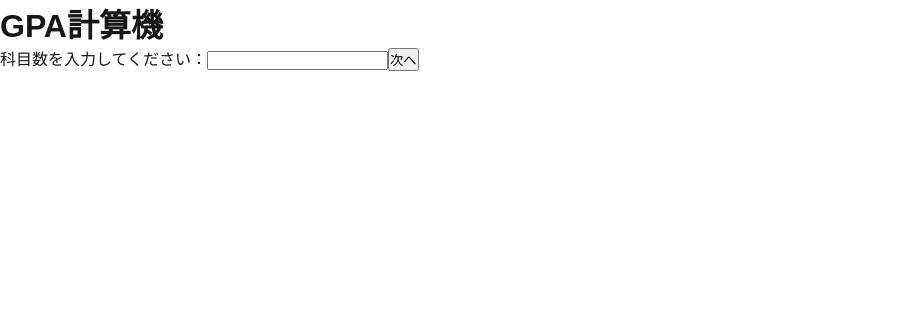
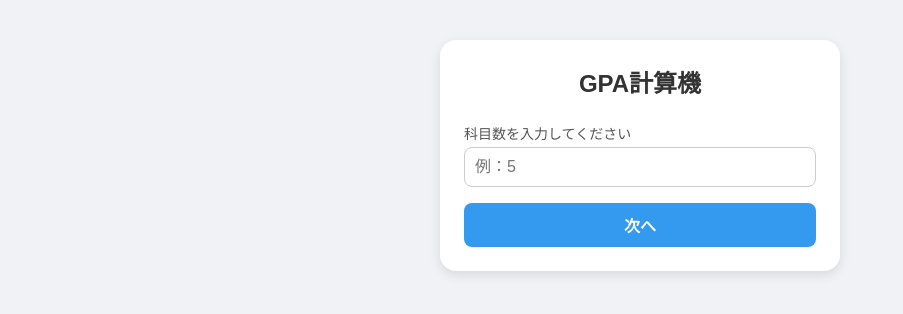
Before and after one commit to kazooh/GPA_calculator, a Next.js app: page / in a window 1280 px wide. Shown: the top 314 px of the page, without its empty margins (0-903 px from the left). Built offline with nearby package versions, Linux system fonts and the light colour scheme.

Commit message:
コンポーネント化

```diff
--- /dev/null
+++ b/app/kamokusu/kamokusu.css
@@ -0,0 +1,63 @@
+/* globals.css */
+
+body {
+  font-family: sans-serif;
+  background-color: #f0f2f5;
+  margin: 0;
+  padding: 0;
+}
+
+.container {
+  max-width: 400px;
+  margin: 40px auto;
+  padding: 24px;
+  background-color: #fff;
+  border-radius: 16px;
+  box-shadow: 0 4px 12px rgba(0, 0, 0, 0.1);
+}
+
+.title {
+  font-size: 24px;
+  font-weight: bold;
+  margin-bottom: 24px;
+  text-align: center;
+  color: #333;
+}
+
+.label {
+  display: block;
+  font-size: 14px;
+  font-weight: 500;
+  margin-bottom: 4px;
+  color: #555;
+}
+
+.input {
+  width: 100%;
+  padding: 10px;
+  margin-bottom: 16px;
+  border: 1px solid #ccc;
+  border-radius: 8px;
+  font-size: 16px;
+}
+
+.input:focus {
+  border-color: #339af0;
+  outline: none;
+}
+
+.button {
+  width: 100%;
+  padding: 10px;
+  background-color: #339af0;
+  color: white;
+  border: none;
+  border-radius: 8px;
+  font-size: 16px;
+  font-weight: 600;
+  cursor: pointer;
+}
+
+.button:hover {
+  background-color: #1c7ed6;
+}
--- /dev/null
+++ b/app/kamokusu/kamokusu.tsx
@@ -0,0 +1,37 @@
+"use client";
+
+import { useState } from 'react';
+import "./kamokusu.css";
+
+export const SubjectInput=()=> {
+  const [subjectCount, setSubjectCount] = useState<string>("");
+
+  const handleSubmit = (e: React.FormEvent) => {
+    e.preventDefault();
+    alert(`科目数: ${subjectCount}`);
+  };
+
+  return (
+    <div className="container">
+      <h1 className="title">GPA計算機</h1>
+      <form onSubmit={handleSubmit}>
+        <label htmlFor="count" className="label">
+          科目数を入力してください
+        </label>
+        <input
+          id="count"
+          type="number"
+          min="1"
+          value={subjectCount}
+          onChange={(e) => setSubjectCount(e.target.value)}
+          className="input"
+          placeholder="例：5"
+          required
+        />
+        <button type="submit" className="button">
+          次へ
+        </button>
+      </form>
+    </div>
+  );
+}
--- a/app/page.tsx
+++ b/app/page.tsx
@@ -1,31 +1,7 @@
-"use client";
-
-import { useState } from 'react';
+import { SubjectInput } from "./kamokusu/kamokusu";
 
 export default function Home() {
-  const [subjectCount, setSubjectCount] = useState<string>("");
-
-  const handleSubmit = (e: React.FormEvent) => {
-    e.preventDefault();
-    alert(`科目数: ${subjectCount}`);
-  };
-
   return (
-    <div className="p-4">
-      <h1 className="text-xl font-bold mb-4">GPA計算機</h1>
-      <form onSubmit={handleSubmit}>
-        <label htmlFor="count" className="block mb-2">科目数を入力してください：</label>
-        <input
-          id="count"
-          type="text"
-          value={subjectCount}
-          onChange={(e) => setSubjectCount(e.target.value)}
-          className="border p-2 mb-4 w-full"
-        />
-        <button type="submit" className="bg-blue-500 text-white px-4 py-2 rounded">
-          次へ
-        </button>
-      </form>
-    </div>
+    <SubjectInput/>
   );
 }
```
Also changed, not shown: app/compornent/atoms/button.css (added), app/compornent/atoms/button.tsx (added), app/score_and_credit/page.tsx (added), app/score_and_credit/score_and_credit.css (added), app/score_and_credit/score_and_credit.tsx (added).
